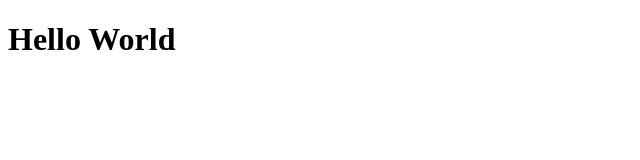
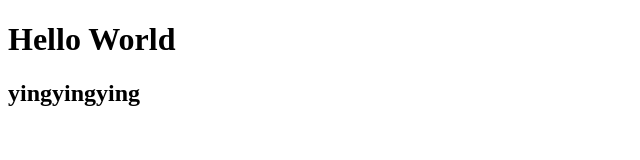
Before and after one commit to wzla/wzla.github.io, a plain HTML site: page index.html in a window 1280 px wide. Shown: the whole page, without its empty margins (0-640 px from the left). Drawn offline with Linux system fonts and the light colour scheme.

Commit message:
Update index.html

```diff
--- a/index.html
+++ b/index.html
@@ -8,5 +8,6 @@
   </head>
   <body>
     <h1>Hello World</h1>
+    <h2>yingyingying</h2>
   </body>
 </html>
```
